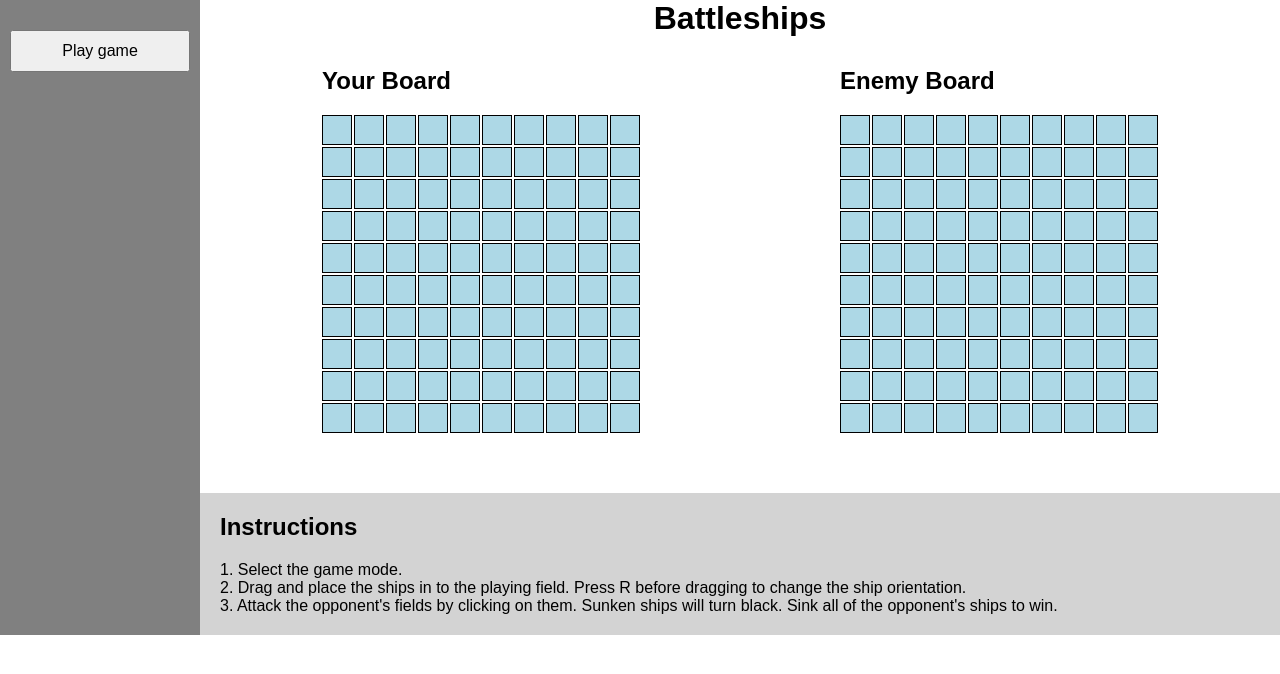
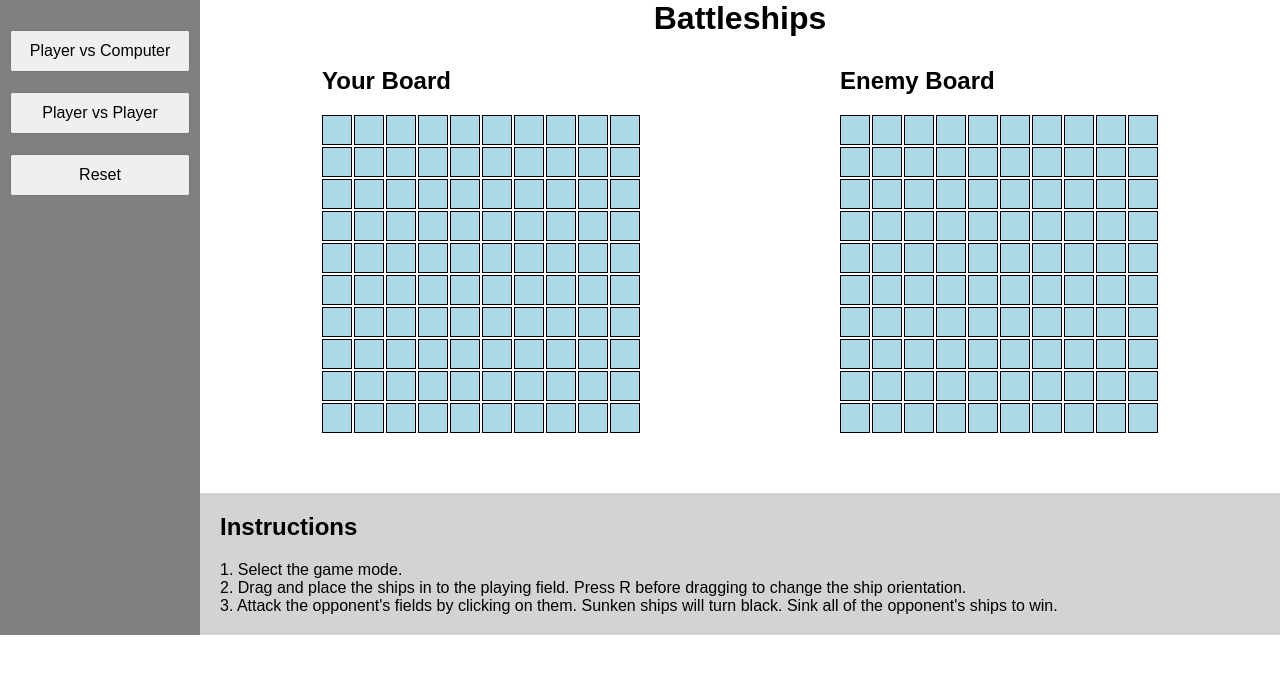
Before and after one commit to Karjeje/Project-Battleships, a website built with webpack: page src/template.html in a window 1280 px wide. Built offline with nearby package versions, Linux system fonts and the light colour scheme.

Commit message:
Add game mode and reset buttons

```diff
--- a/src/template.html
+++ b/src/template.html
@@ -7,7 +7,9 @@
   </head>
   <body>
     <div id="sidebar">
-      <button id="play-game-btn">Play game</button>
+      <button id="pvc-btn">Player vs Computer</button>
+      <button id="pvp-btn">Player vs Player</button>
+      <button id="reset-btn">Reset</button>
       <div id="ships">
         <div id="ship1" draggable="true">
           <div class="cell"></div>
```
